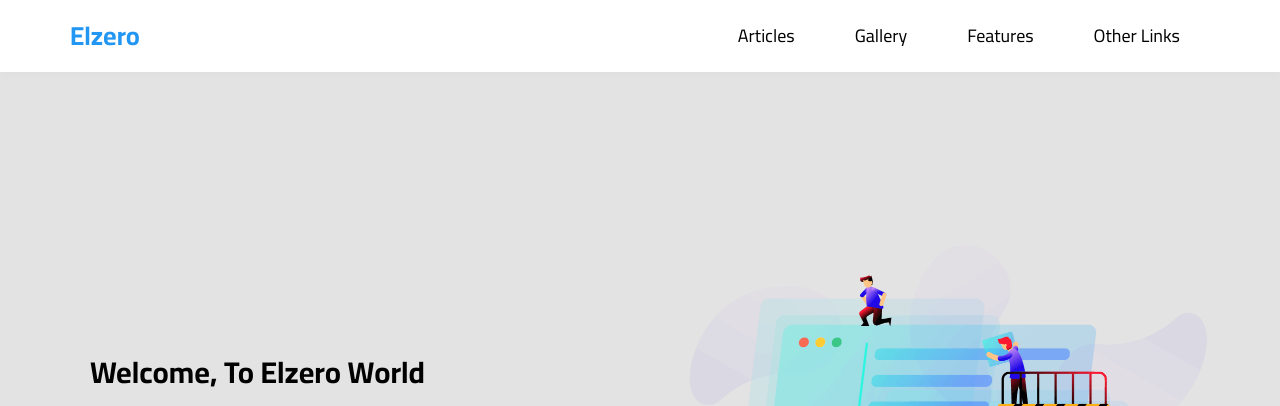
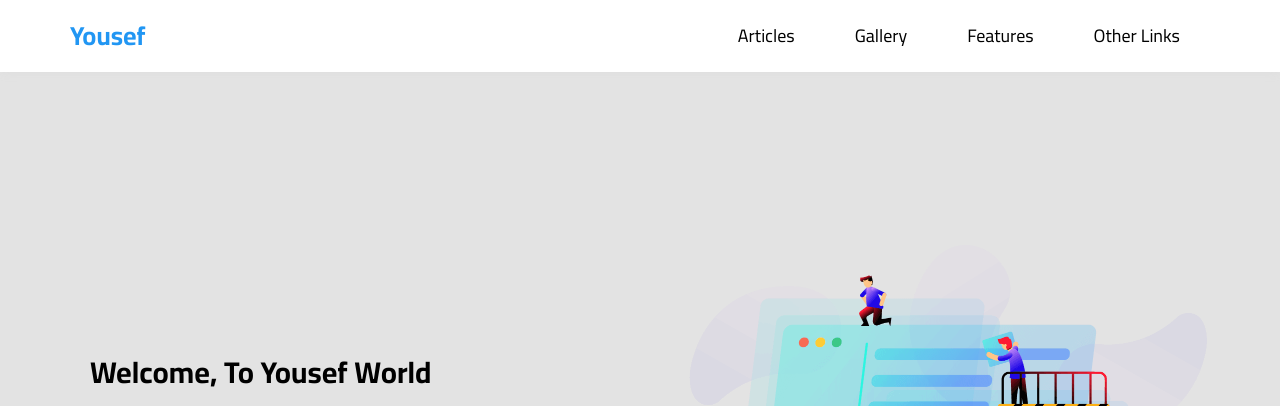
Before and after one commit to yousefabdallah171/Template-Three, a plain HTML site: page index.html in a window 1280 px wide. Shown: the top 406 px of the page. Drawn offline with Linux system fonts and the light colour scheme.

Commit message:
Update index.html

```diff
--- a/index.html
+++ b/index.html
@@ -24,7 +24,7 @@
     <!-- Start Header -->
     <div class="header" id="header">
         <div class="continer">
-            <a href="#" class="logo">Elzero</a>
+            <a href="#" class="logo">Yousef</a>
             <ul class="main-nav">
                 <li><a href="#articles">Articles</a></li>
                 <li><a href="#gallery">Gallery</a></li>
@@ -82,7 +82,7 @@
         <div class="continer">
 
             <div class="text">
-                <h1>Welcome, To Elzero World</h1>
+                <h1>Welcome, To Yousef World</h1>
                 <p>Lorem ipsum dolor sit amet, consectetur adipisicing elit. Quo delectus facilis accusamus illo
                     enim voluptatem minus dolorem dicta qui laborum, explicabo, eveniet ratione iure itaque dolorum
                     debitis
```
